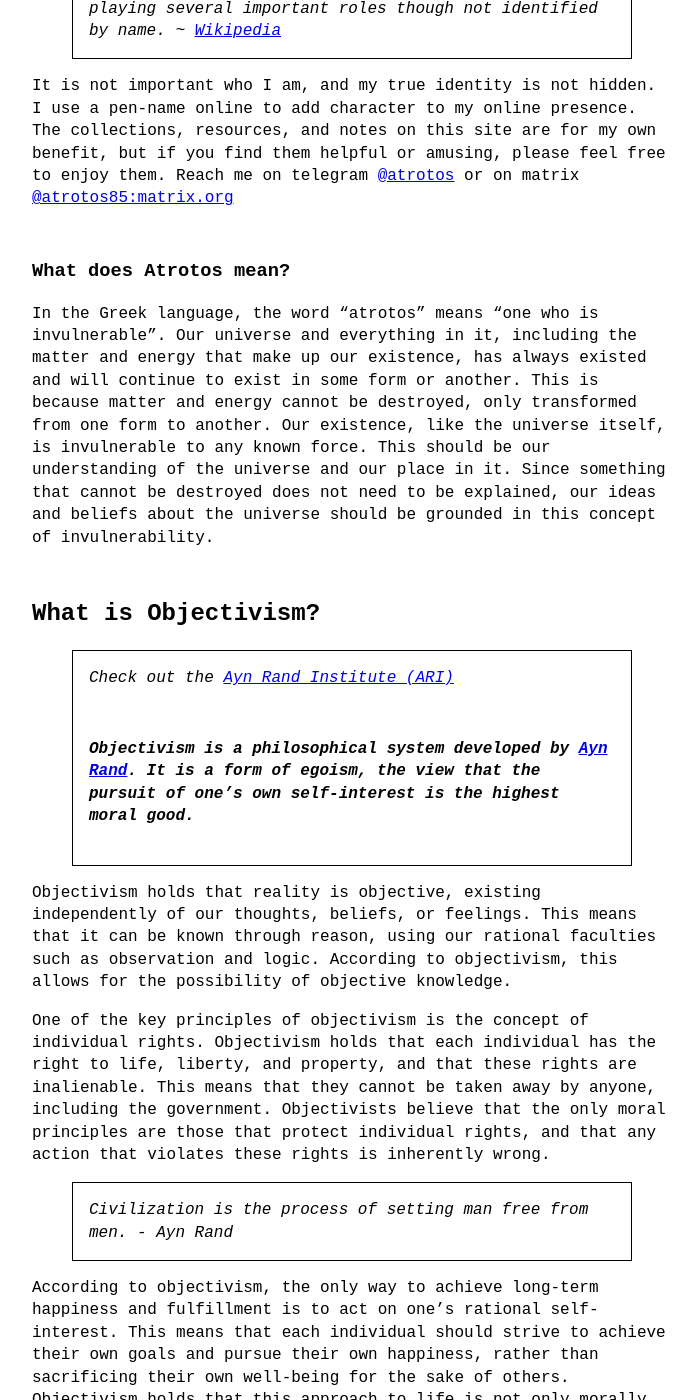
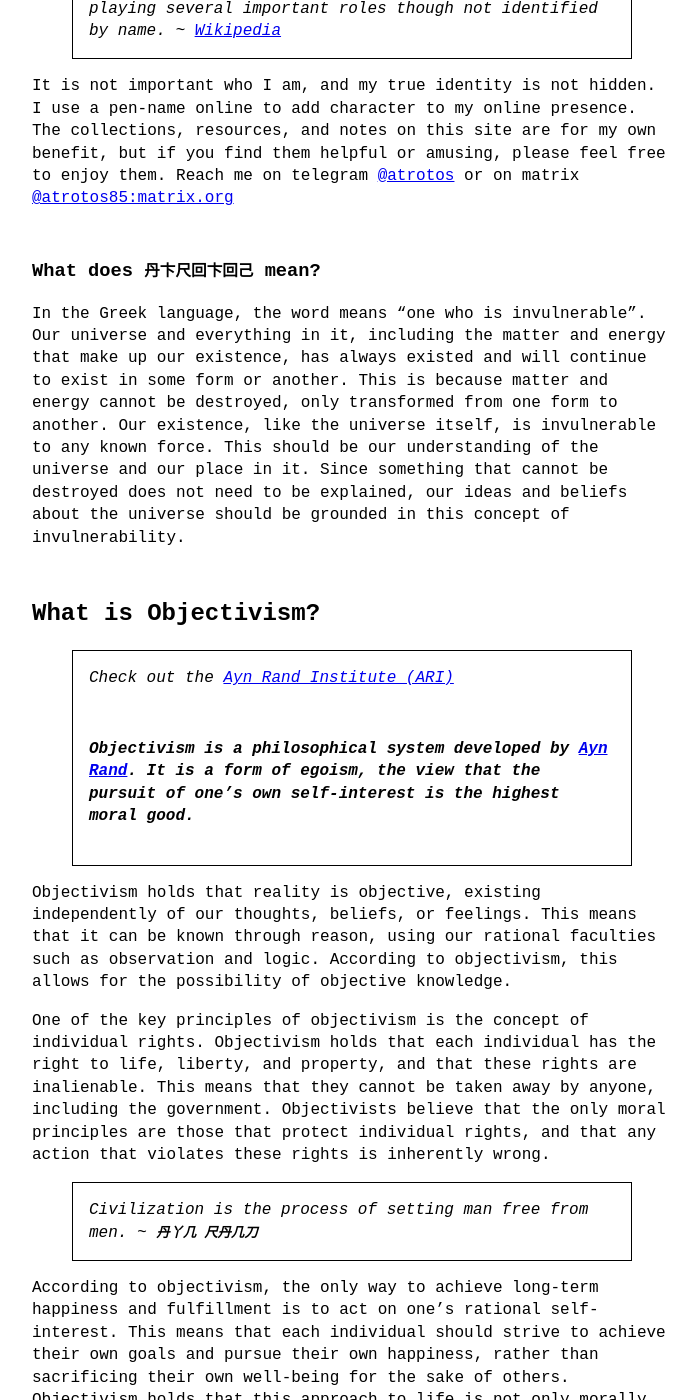
Before and after one commit to 0xAtrotos/0xatrotos.github.io, a Jekyll site: the page built from about.md, in a window 1280 px wide and 1400 px high, scrolled down 1066 px. Shown: the whole window, without its empty margins (288-984 px from the left). Built offline with Jekyll 4.4.1, drawn with Linux system fonts in a browser that asks for light colours; some of the changed text lies outside the part shown.

Commit message:
Name stylizing

```diff
--- a/_config.yml
+++ b/_config.yml
@@ -1,6 +1,6 @@
-title: ATROTOS # name of the site
-author: George Violaris # name of site's author
-email: violarisgeorge@gmail.com # email of site's author
+title:  丹卞尺回卞回己 # name of the site
+author: 丹卞尺回卞回己 # name of site's author
+email: a.t.r.o.t.o.s.m.y.n.o.d.u.s@gmail.com # email of site's author
 url: https://atrotos.net # root address of the site
 #baseurl: "/" # subpath of the site, e.g. "/blog" (leave it blank "" if you're site shouldn't use a subpath)
 description: > # description of the site (multiple lines allowed)
--- a/_layouts/default.html
+++ b/_layouts/default.html
@@ -13,7 +13,7 @@
     </main>
     <footer>
       <div class="w">
-        <div style="float:left;">Copyright &copy; 2022. ~/atrotos</div>
+        <div style="float:left;">Copyright &copy; 2022. <small><b>丹卞尺回卞回己</b></small></div>
         {% if page.url == "/about" %}
           <div style="float:right;"><a href="/">Home</a> | <a href="resources">Resources</a></div>
         {% elsif page.url == "/resources" %}
--- a/about.md
+++ b/about.md
@@ -8,13 +8,13 @@ This site is a collection of articles, resources, random thoughts, quick notes,
 # Why this site?
 > I wanted to create a website that harkens back to the early days of the World Wide Web, when the focus was on words and ideas rather than ads, pop-ups, cookie banners, and clickbait. This kind of website allows people to share their ideas and hobbies without any desire or need to profit from them. In today's internet, with its emphasis on modern, polished design and social networking, something important is missing: the ability to express oneself freely without fear of judgment. By using a pseudonym on this site, I can maintain a degree of separation between this place and my other online and offline activities. While the identity behind the pseudonym is not a secret, using it allows me to maintain a degree of anonymity, and that in turn helps enhance freedom of expression in a world where that would otherwise be more difficult.
 
-## Who is Atrotos?
+## Who is <small><b>丹卞尺回卞回己</b></small>?
 > "Who is John Galt?" John Galt (/ɡɔːlt/) is a character in Ayn Rand's novel [Atlas Shrugged (1957)](https://en.wikipedia.org/wiki/Atlas_Shrugged "Atlas Shrugged Wikipedia"). Although he is not identified by name until the last third of the novel, he is the object of its often-repeated question "Who is John Galt?" and of the quest to discover the answer. Also, in the later part it becomes clear that Galt had been present in the book's plot all along, playing several important roles though not identified by name. ~ [Wikipedia](https://en.wikipedia.org/wiki/John_Galt "John Galt Wikipedia")
 
 It is not important who I am, and my true identity is not hidden. I use a pen-name online to add character to my online presence. The collections, resources, and notes on this site are for my own benefit, but if you find them helpful or amusing, please feel free to enjoy them. Reach me on telegram [@atrotos](https://t.me/atrotos "Contact Atrotos on Telegram") or on matrix [@atrotos85:matrix.org](https://matrix.to/#/@atrotos85:matrix.org)
 
-### What does Atrotos mean?
-In the Greek language, the word "atrotos" means "one who is invulnerable". Our universe and everything in it, including the matter and energy that make up our existence, has always existed and will continue to exist in some form or another. This is because matter and energy cannot be destroyed, only transformed from one form to another. Our existence, like the universe itself, is invulnerable to any known force. This should be our understanding of the universe and our place in it. Since something that cannot be destroyed does not need to be explained, our ideas and beliefs about the universe should be grounded in this concept of invulnerability.
+### What does <small><b>丹卞尺回卞回己</b></small> mean?
+In the Greek language, the word means "one who is invulnerable". Our universe and everything in it, including the matter and energy that make up our existence, has always existed and will continue to exist in some form or another. This is because matter and energy cannot be destroyed, only transformed from one form to another. Our existence, like the universe itself, is invulnerable to any known force. This should be our understanding of the universe and our place in it. Since something that cannot be destroyed does not need to be explained, our ideas and beliefs about the universe should be grounded in this concept of invulnerability.
 
 ## What is Objectivism?
 > Check out the [Ayn Rand Institute (ARI)](https://aynrand.org/ "Ayn Rand Institue website")
@@ -24,7 +24,7 @@ Objectivism holds that reality is objective, existing independently of our thoug
 
 One of the key principles of objectivism is the concept of individual rights. Objectivism holds that each individual has the right to life, liberty, and property, and that these rights are inalienable. This means that they cannot be taken away by anyone, including the government. Objectivists believe that the only moral principles are those that protect individual rights, and that any action that violates these rights is inherently wrong.
 
-> Civilization is the process of setting man free from men. - Ayn Rand
+> Civilization is the process of setting man free from men. ~ <b><small>丹丫几 尺丹几刀</small></b>
 
 According to objectivism, the only way to achieve long-term happiness and fulfillment is to act on one's rational self-interest. This means that each individual should strive to achieve their own goals and pursue their own happiness, rather than sacrificing their own well-being for the sake of others. Objectivism holds that this approach to life is not only morally right, but also leads to the greatest overall well-being for society as a whole.
 
@@ -42,7 +42,7 @@ According to the principles of egoism, the best possible fitting economic system
 Today we do not have an ideal capitalist system by any means. All systems around the world which are characterized as being capitalist, are actually just alternative manifestations of oligarchism masquerading as capitalist societies. True capitalist systems allow free movement of goods and money, and allows every individual to define for themselves what money is and how they wish to use it.
 
 ## Bitcoin
-> It was the greatest sensation of existence: not to trust but to know. - Ayn Rand
+> It was the greatest sensation of existence: not to trust but to know. - <b><small>丹丫几 尺丹几刀</small></b>
 
 #### Bitcoin is a decentralized digital currency that was created in 2009. It is based on the idea of a peer-to-peer network of transactions, without the need for a central authority to oversee the transactions. This makes it appealing to many people who value the idea of a currency that is not controlled by any government or institution.
 
@@ -62,6 +62,10 @@ That being said, some of the key characteristics of a Randian currency include t
 
 In many ways, Bitcoin meets these criteria. It is a decentralized currency, meaning that it is not controlled by any government or institution. It is also durable, as it is stored electronically and can be accessed at any time. It is easily divisible, as it can be divided into very small units (called satoshis) and easily exchanged for goods and services. It is also scarce, as there is a limited supply of 21 million bitcoins that will ever be created. Finally, it is widely accepted, as it is accepted as a form of payment by a growing number of merchants and individuals around the world.
 
+> The root problem with conventional currency is all the trust that's required to make it work. The central bank must be trusted not to debase the currency, but the history of fiat currencies is full of breaches of that trust.
+> ~ <b><small>己丹卞回己开工 几丹片丹册回卞回</small></b>
+{: style="text-align: right" }
+
 It is difficult to say for sure whether Bitcoin meets all the criteria for being considered a "Randian" currency, but it does seem to meet many of the key characteristics, such as being decentralized, durable, easily divisible, scarce, and widely accepted. Nonetheless, as of the current time, it offers the best way known to humanity for holding, transferring, paying, and storing value, and it is immune to inflation.
 
- ~/atrotos
+<sub>~/丹卞尺回卞回己</sub>
```
